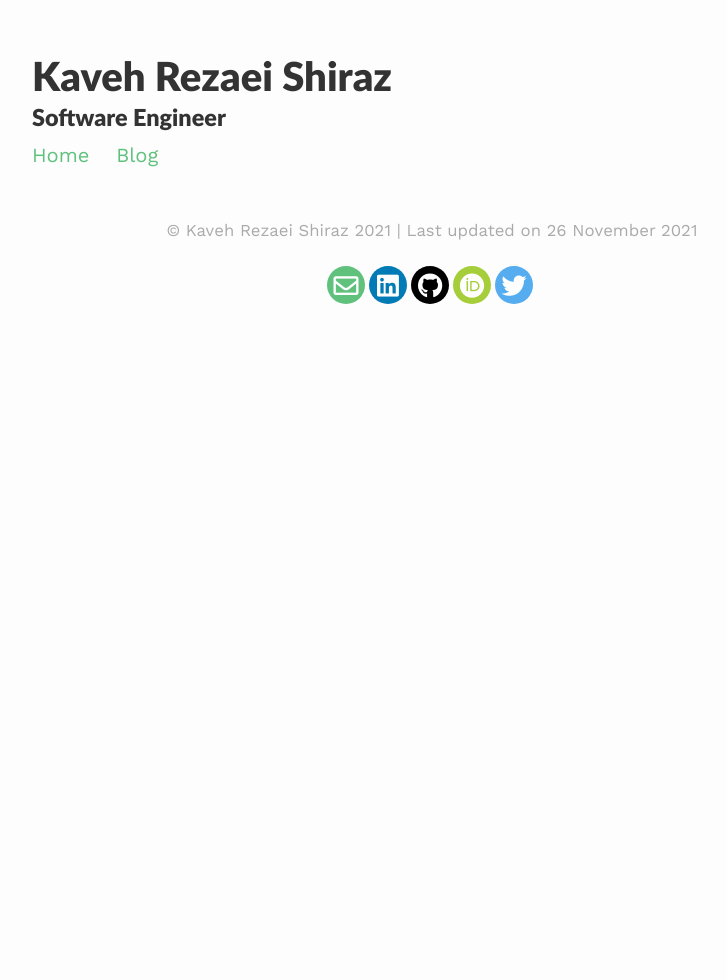
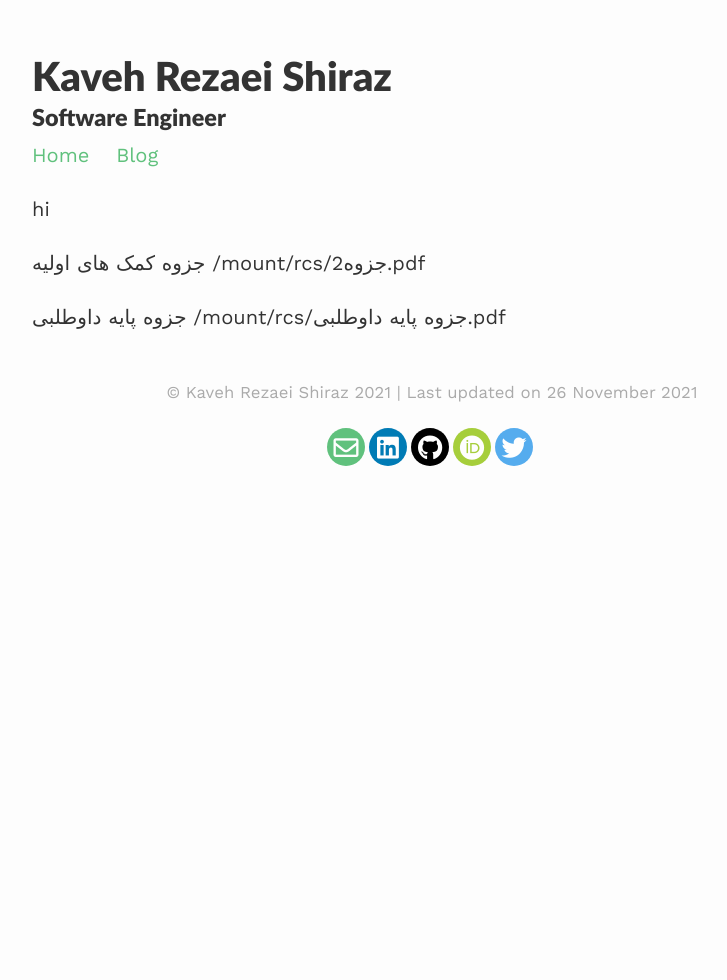
Before and after one commit to KavehRS/website, a Jekyll site: the page built from _pages/rcs.md, in a window 1280 px wide. Shown: the whole page, without its empty margins (208-935 px from the left). Built offline with Jekyll 4.4.1, drawn with Linux system fonts in a browser that asks for light colours; nearby versions of some CDN libraries.

Commit message:
Update rcs.md

```diff
--- a/_pages/rcs.md
+++ b/_pages/rcs.md
@@ -1,6 +1,14 @@
 ---
-title:
+title: RCS
 layout: default
 permalink: /mount/rcs/
 published: true
 ---
+
+hi
+
+جزوه کمک های اولیه
+/mount/rcs/2جزوه.pdf
+
+جزوه پایه داوطلبی
+/mount/rcs/جزوه پایه داوطلبی.pdf
```
